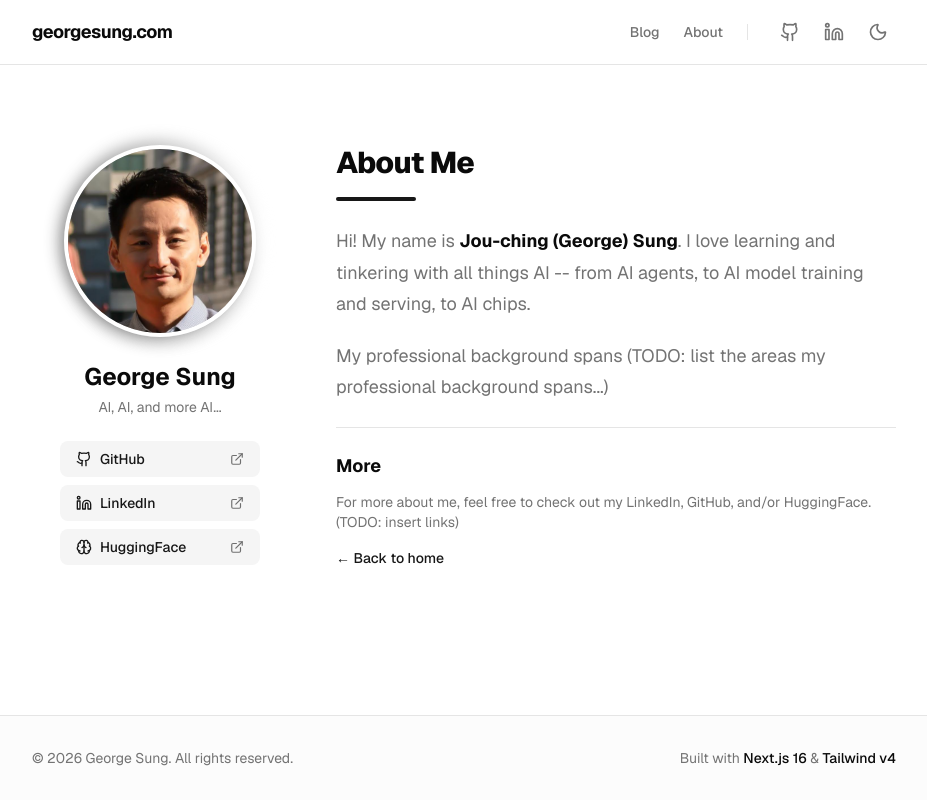
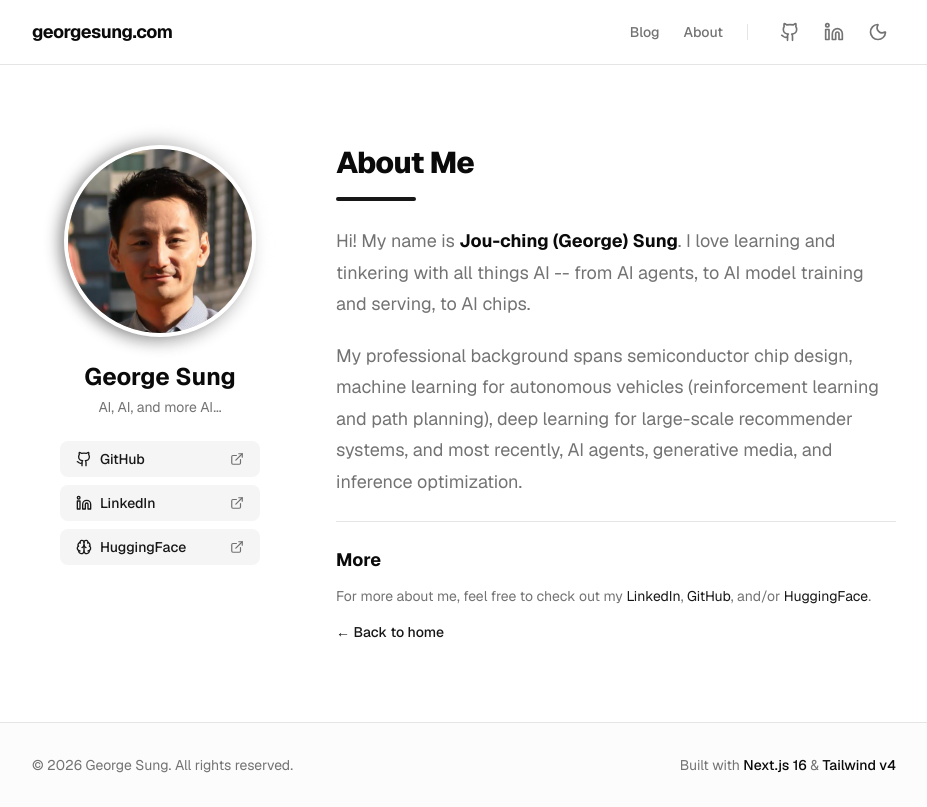
Before and after one commit to georgesung/georgesung.github.io, a Next.js app: page /about in a window 1280 px wide. Shown: the whole page, without its empty margins (176-1103 px from the left). Built offline with nearby package versions, Linux system fonts and the light colour scheme.

Commit message:
Resolve TODOs on about page and add period to intro blurb

```diff
--- a/src/app/about/page.tsx
+++ b/src/app/about/page.tsx
@@ -76,14 +76,14 @@ export default function AboutPage() {
               Hi! My name is <strong className="text-foreground">Jou-ching (George) Sung</strong>. I love learning and tinkering with all things AI -- from AI agents, to AI model training and serving, to AI chips.
             </p>
             <p>
-              My professional background spans (TODO: list the areas my professional background spans...)
+              My professional background spans semiconductor chip design, machine learning for autonomous vehicles (reinforcement learning and path planning), deep learning for large-scale recommender systems, and most recently, AI agents, generative media, and inference optimization.
             </p>
           </div>
 
           <div className="border-t pt-6 border-border">
             <h3 className="text-lg font-bold text-foreground mb-3">More</h3>
             <p className="text-sm text-muted-foreground mb-4">
-              For more about me, feel free to check out my LinkedIn, GitHub, and/or HuggingFace. (TODO: insert links)
+              For more about me, feel free to check out my <a href="https://www.linkedin.com/in/georgesung/" target="_blank" rel="noopener noreferrer" className="text-primary hover:underline">LinkedIn</a>, <a href="https://github.com/georgesung" target="_blank" rel="noopener noreferrer" className="text-primary hover:underline">GitHub</a>, and/or <a href="https://huggingface.co/georgesung" target="_blank" rel="noopener noreferrer" className="text-primary hover:underline">HuggingFace</a>.
             </p>
             <div className="flex flex-wrap gap-4">
               <Link
--- a/src/app/page.tsx
+++ b/src/app/page.tsx
@@ -19,7 +19,7 @@ export default function Home() {
             Hi, I&apos;m George Sung.
           </h1>
           <p className="text-lg md:text-xl text-muted-foreground leading-relaxed mb-6">
-            Welcome to my blog, it&apos;s about AI :) All views and opinions expressed here are my own
+            Welcome to my blog, it&apos;s about AI :) All views and opinions expressed here are my own.
           </p>
           <div className="flex gap-4">
             <Link
```
